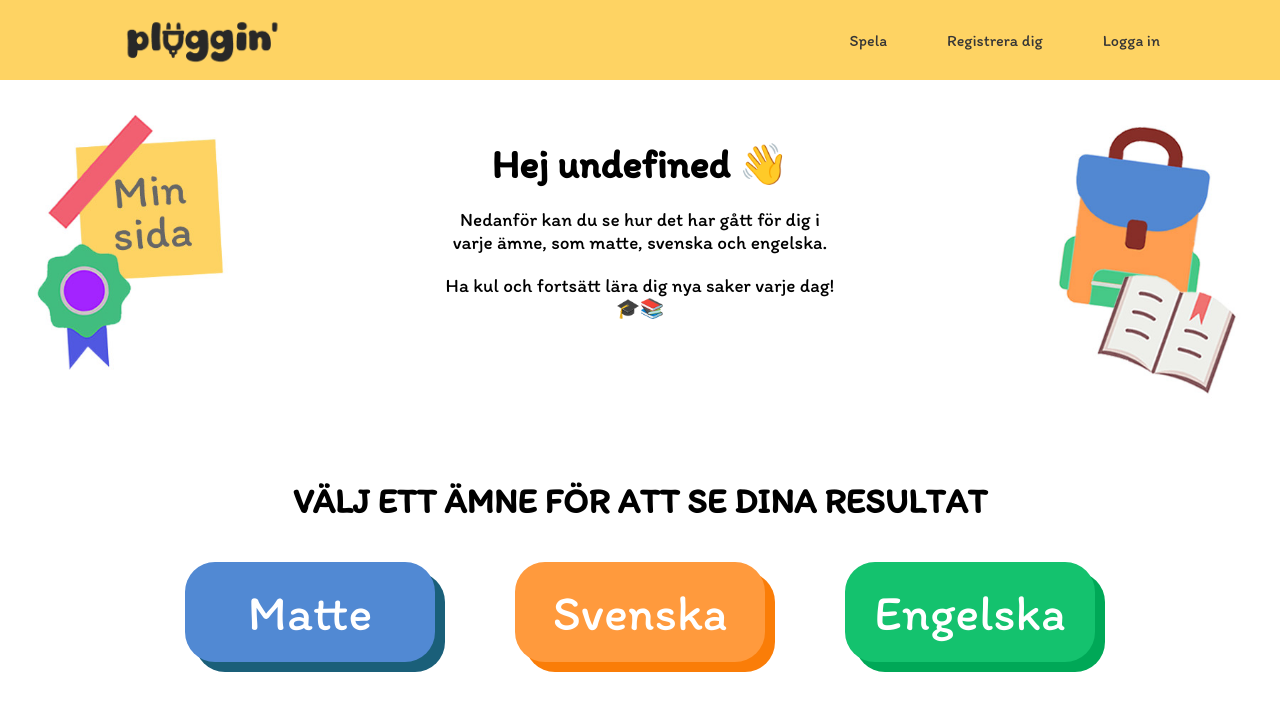
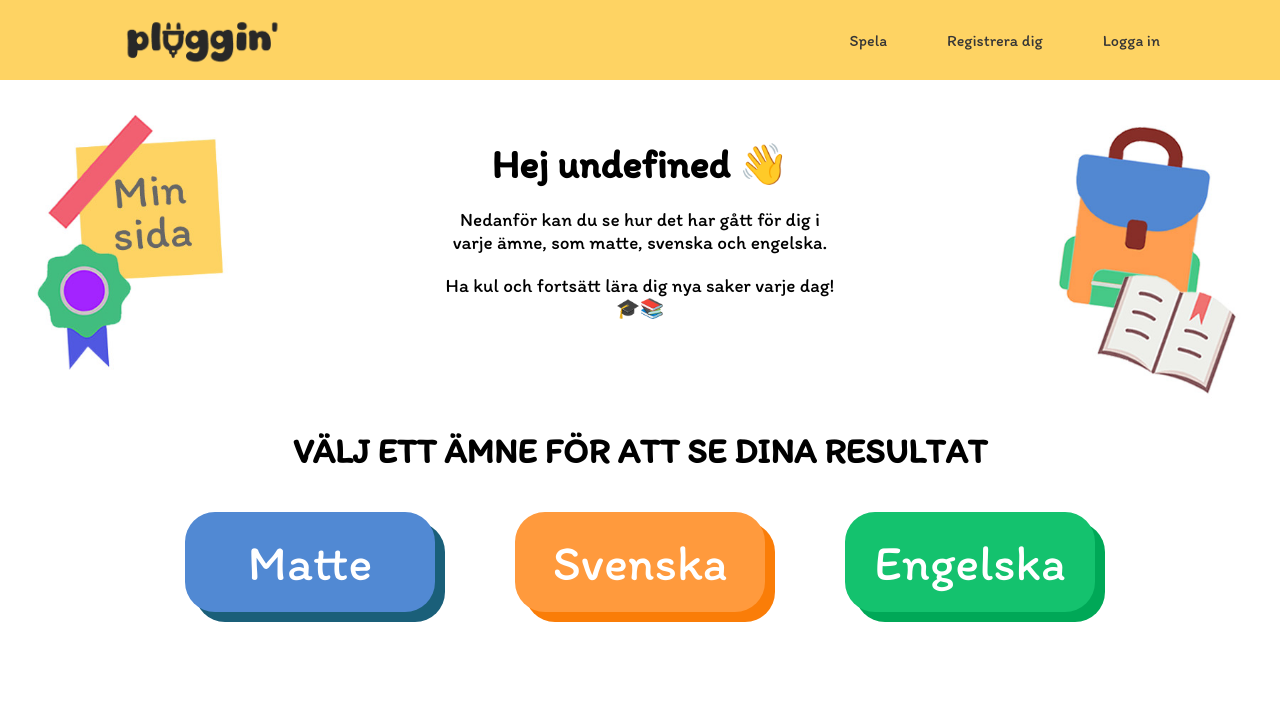
Before and after one commit to Technigo/final-boiler-plate-monorepo, a React (Vite) app in the folder frontend/: page /progress in a window 1280 px wide. Shown: the top 710 px of the page. Built offline with nearby package versions, Linux system fonts and the light colour scheme; no server answers.

Commit message:
updates to background position in progress page

```diff
--- a/frontend/src/components/Progress/Hero.jsx
+++ b/frontend/src/components/Progress/Hero.jsx
@@ -30,10 +30,8 @@ const HeroContainer = styled.div`
   display: flex;
   justify-content: center;
   padding: 60px 30px;
-  min-height: 400px;
   background-image: none;
   background-size: cover;
-
   background-position-x: center;
   background-position-y: top;
   background-repeat: no-repeat;
@@ -41,10 +39,12 @@ const HeroContainer = styled.div`
 
   @media (min-width: 500px) AND (max-width: 1025px) {
     background-image: url(${heroImgUrlTabl});
+    min-height: 200px;
   }
 
   @media (min-width: 1025px) {
     background-image: url(${heroImgUrl});
+    min-height: 400px;
   }
 `;
 
--- a/frontend/src/components/Progress/MyProgress.jsx
+++ b/frontend/src/components/Progress/MyProgress.jsx
@@ -48,8 +48,13 @@ const ProgressContainer = styled.div`
 
 const GamesH2 = styled.h2`
   text-align: center;
+  margin: -20px auto 0;
+
   @media (min-width: 1025px) {
     font-size: 35px;
+    @media (min-width: 1025px) {
+      margin: -50px auto 0;
+  }
   }
 `;
 
@@ -62,7 +67,6 @@ const GamesCards = styled.div`
 
   @media (min-width: 700px) {
     flex-direction: row;
-    /* margin: -60px auto 0; */
   }
 `;
 
```
